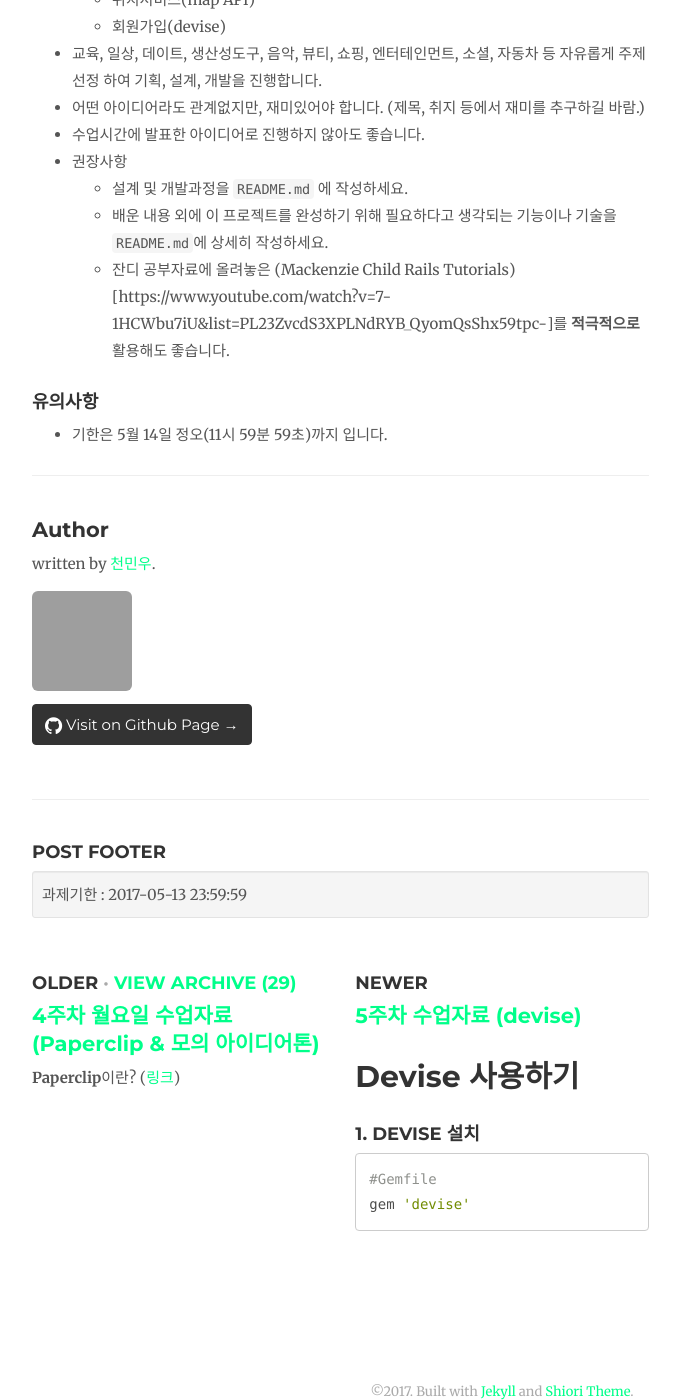
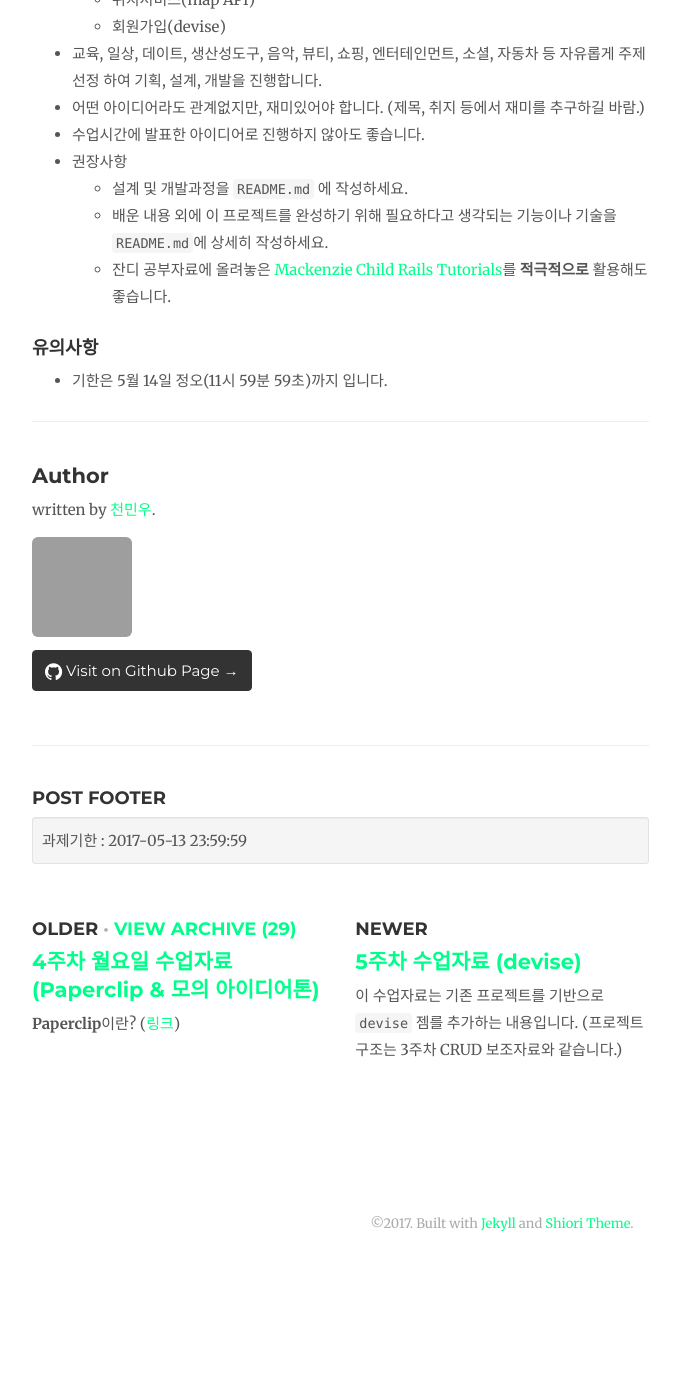
Before and after one commit to likelionkonkuk/likelionkonkuk_before_github, a Jekyll site: the page built from _posts/2017-05-08-homework-w5.md, in a window 1280 px wide and 1400 px high, scrolled down 848 px, cut to the strip 0-1400 px from the top of the window. Shown: the whole strip, without its empty margins (138-818 px from the left). Built offline with Jekyll 4.4.1, drawn with Linux system fonts in a browser that asks for light colours; nearby versions of some CDN libraries; comment, search, counter and statistics services are not loaded; after the commit the page ends 2124 px from its top, so only the background shows below that; grey boxes are pictures that could not be loaded.

Commit message:
devise 수정2

````diff
--- a/_posts/2017-05-08-homework-w5.md
+++ b/_posts/2017-05-08-homework-w5.md
@@ -21,7 +21,7 @@
 - 권장사항
     + 설계 및 개발과정을 `README.md` 에 작성하세요.
     + 배운 내용 외에 이 프로젝트를 완성하기 위해 필요하다고 생각되는 기능이나 기술을 `README.md`에 상세히 작성하세요.
-    + 잔디 공부자료에 올려놓은 (Mackenzie Child Rails Tutorials)[https://www.youtube.com/watch?v=7-1HCWbu7iU&list=PL23ZvcdS3XPLNdRYB_QyomQsShx59tpc-]를 **적극적으로** 활용해도 좋습니다.
+    + 잔디 공부자료에 올려놓은 [Mackenzie Child Rails Tutorials](https://www.youtube.com/watch?v=7-1HCWbu7iU&list=PL23ZvcdS3XPLNdRYB_QyomQsShx59tpc-)를 **적극적으로** 활용해도 좋습니다.
 
 ### 유의사항
 - 기한은 5월 14일 정오(11시 59분 59초)까지 입니다.
--- a/_posts/2017-05-08-material-w5-mon.md
+++ b/_posts/2017-05-08-material-w5-mon.md
@@ -3,22 +3,56 @@
 tag: material
 author: "우미연"
 ---
+
+이 수업자료는 기존 프로젝트를 기반으로 `devise` 젬를 추가하는 내용입니다. (프로젝트 구조는 3주차 CRUD 보조자료와 같습니다.)
+
+### Devise
+여러가지 이유(보안 등)로 개발자가 직접 회원관리 시스템을 구현하기 쉽지 않은데, `devise`를 사용하면  쉽게 회원관리가 가능하다.
+
+- [devise github](https://github.com/plataformatec/devise)
+
 # Devise 사용하기
-### 1. devise 설치
+- `Gemfile`에 `devise`젬 추가후 `bundle install`을 실행한다.
+
 ```ruby
 #Gemfile
 gem 'devise'
 ```
 
-```
-$ bundle install
-$ rails g controller Posts title content
 
+- 다음 명령어를 사용하여 `devise`로 user모델을 생성할수 있다.
+
+```sh
 $ rails g devise:install
-$ rails g devise User
+$ rails g devise user
 ```
 
-### 2. 모델 관계 완성하기
+`rails g devise:install` 이후 나오는 4개의 과정을 시키는대로 해준다.(하라는대로만 하면된다.)
+
+4번의 `rails generate devise:views` 는 view를 생성해주는데 나중에 해도 관계없다.
+
+
+- 모델간의 관계를 설정해준다.(하나의 `user`가 다수의 `post`를 작성할수 있다고 가정.)
+
+```ruby
+# devise 젬을 통해 생성된 user.rb
+devise :database_authenticatable, :registerable,
+       :recoverable, :rememberable, :trackable, :validatable
+
+has_many :posts #이부분만 추가해준다.
+```
+
+
+```ruby
+# post.rb
+belongs_to :user
+```
+
+
+작성이 끝나면 `rake db:migrate` 명렁어를 실행한다.
+
+
+
 ```ruby
 # routes.rb
 Rails.application.routes.draw do
@@ -29,186 +63,28 @@
 end
 ```
 
-```ruby
-# user.rb
-# Include default devise modules. Others available are:
-# :confirmable, :lockable, :timeoutable and :omniauthable
-devise :database_authenticatable, :registerable,
-       :recoverable, :rememberable, :trackable, :validatable
 
-has_many :posts
-```
+- **CRUD**에 권한을 부여한다.(index, showㄴ)
 
-```ruby
-# post.rb
-class Post < ApplicationRecord
-  belongs_to :user
-end
-```
-
-```
-$ rake db:migrate
-```
-
-### 3. CRUD
 ```ruby
 # posts_controller.rb
 class PostsController < ApplicationController
   before_action :authenticate_user!, except: [ :index, :show ]
-  before_action :find_posts, only: [:show, :edit, :update, :destroy]
 
-  def index
-    @posts = Post.all.order("created_at DESC")
-  end
+...
 
-  def new
-    @post = Post.new
-  end
-
-  def create
-    @post = Post.new(post_params)
-
-    if @post.save
-      redirect_to @post
-    else
-      render 'new'
-    end
-  end
-
-  def show
-  end
-
-  def edit
-  end
-
-  def update
-    if @post.update(post_params)
-      redirect_to @post
-    else
-      render 'edit'
-    end
-  end
-
-  def destroy
-  	@post.destroy
-  	redirect_to posts_path
-  end
-
-  private
-
-  def find_posts
-  	@post = Post.find(params[:id])
-  end
-
-  def post_params
-    params.require(:post).permit(:title, :content)
-  end
-end
 ```
 
-```erb
-<!--index.html.erb-->
-<h2>Lists</h2>
-<% @posts.each do |post| %>
-	<h2><%= link_to post.title, post %></h2>
-<% end %>
-<%= link_to "new post", new_post_path %>
-```
+- 필요한 위치에 로그인 및 회원가입 페이지로 이동하는 링크를 달아준다.
+- 이때 `devise`에서 제공하는 `current_user`라는 변수를 이용하거나, `user_signed_in?`(로그인 되어있는 상태)를 이용하여 사용자가 로그인한 상태인지 확인하고 다른 ui를 적용할 수 있다.
 
 ```erb
-<!--new.html.erb-->
-<h2>New Posts</h2>
-
-<%= render 'form' %>
-
-<%= link_to "Back", posts_path %>
-```
-
-```erb
-<!--show.html.erb-->
-<h2>Title : <%= @post.title %> </h2>
-<p> Content : <%= @post.content %></p>
-
-<%= link_to "Home" ,root_path %>
-<%= link_to "edit post" , edit_post_path %>
-<%= link_to "delete post" , post_path(@post), method: :delete, data: {confirm: "Are you sure?"} %>
-```
-
-```erb
-<!--_form.html.erb-->
-<%= form_for @post do |f| %>
-  <div class="field">
-    <%= f.label :title %>
-    <%= f.text_field :title %>
-  </div>
-  <div class="field">
-    <%= f.label :content %>
-    <%= f.text_field :content %>
-  </div>
-  <div class="actions">
-    <%= f.button :submit %>
-  </div>
+<% if user_signed_in? %>
+    <%= link_to '로그아웃', destroy_user_session_path, method: :delete, data: { confirm: "Are you sure?" } %>
+<% else %>
+    <%= link_to '로그인', new_user_session_path %>
+    <%= link_to '회원가입', new_user_registration_path%>
 <% end %>
-```
-
-```erb
-<!-- edit.html.erb -->
-<h2>Edit Post</h2>
-
-<%= render 'form' %>
-
-<%= link_to "Back", posts_path %>
-```
-
-### 4. nav-bar에 sign in, out, up, my_profile 생성하기
-```erb
-<!-- application.html.erb -->
-<!DOCTYPE html>
-<html>
-  <head>
-    <title>Devise2</title>
-    <%= csrf_meta_tags %>
-
-    <%= stylesheet_link_tag    'application', media: 'all', 'data-turbolinks-track': 'reload' %>
-    <%= javascript_include_tag 'application', 'data-turbolinks-track': 'reload' %>
-    <link rel="stylesheet" href="https://maxcdn.bootstrapcdn.com/bootstrap/4.0.0-alpha.6/css/bootstrap.min.css" integrity="sha384-rwoIResjU2yc3z8GV/NPeZWAv56rSmLldC3R/AZzGRnGxQQKnKkoFVhFQhNUwEyJ" crossorigin="anonymous">
-    <script src="https://code.jquery.com/jquery-3.1.1.slim.min.js" integrity="sha384-A7FZj7v+d/sdmMqp/nOQwliLvUsJfDHW+k9Omg/a/EheAdgtzNs3hpfag6Ed950n" crossorigin="anonymous"></script>
-    <script src="https://cdnjs.cloudflare.com/ajax/libs/tether/1.4.0/js/tether.min.js" integrity="sha384-DztdAPBWPRXSA/3eYEEUWrWCy7G5KFbe8fFjk5JAIxUYHKkDx6Qin1DkWx51bBrb" crossorigin="anonymous"></script>
-    <script src="https://maxcdn.bootstrapcdn.com/bootstrap/4.0.0-alpha.6/js/bootstrap.min.js" integrity="sha384-vBWWzlZJ8ea9aCX4pEW3rVHjgjt7zpkNpZk+02D9phzyeVkE+jo0ieGizqPLForn" crossorigin="anonymous"></script>  </head>
-
-  <body>
-    <nav class="navbar navbar-toggleable-md navbar-light bg-faded">
-      <button class="navbar-toggler navbar-toggler-right" type="button" data-toggle="collapse" data-target="#navbarNav" aria-controls="navbarNav" aria-expanded="false" aria-label="Toggle navigation">
-        <span class="navbar-toggler-icon"></span>
-      </button>
-      <%= link_to 'Navbar', root_path, class: "navbar-brand" %>
-      <div class="collapse navbar-collapse" id="navbarNav">
-        <ul class="navbar-nav">
-          <li class="nav-item active">
-            <%= link_to 'Home', root_path, class: "nav-link" %>
-          </li>
-          <% if user_signed_in? %>
-            <li class="nav-item">
-              <%= link_to 'My Profile', edit_user_registration_path, class: "nav-link" %>
-            </li>
-            <li class="nav-item">
-              <%= link_to 'Sign out', destroy_user_session_path, method: :delete, data: { confirm: "Are you sure?" }, class: "nav-link" %>
-            </li>
-          <% else %>
-            <li class="nav-item">
-              <%= link_to 'Sign in', new_user_session_path, class: "nav-link" %>
-            </li>
-            <li class="nav-item">
-              <%= link_to 'Sign up', new_user_registration_path, class: "nav-link" %>
-            </li>
-          <% end %>
-        </ul>
-      </div>
-    </nav>
-    <%= yield %>
-  </body>
-</html>
-
 ```
 
 ## Author
````
